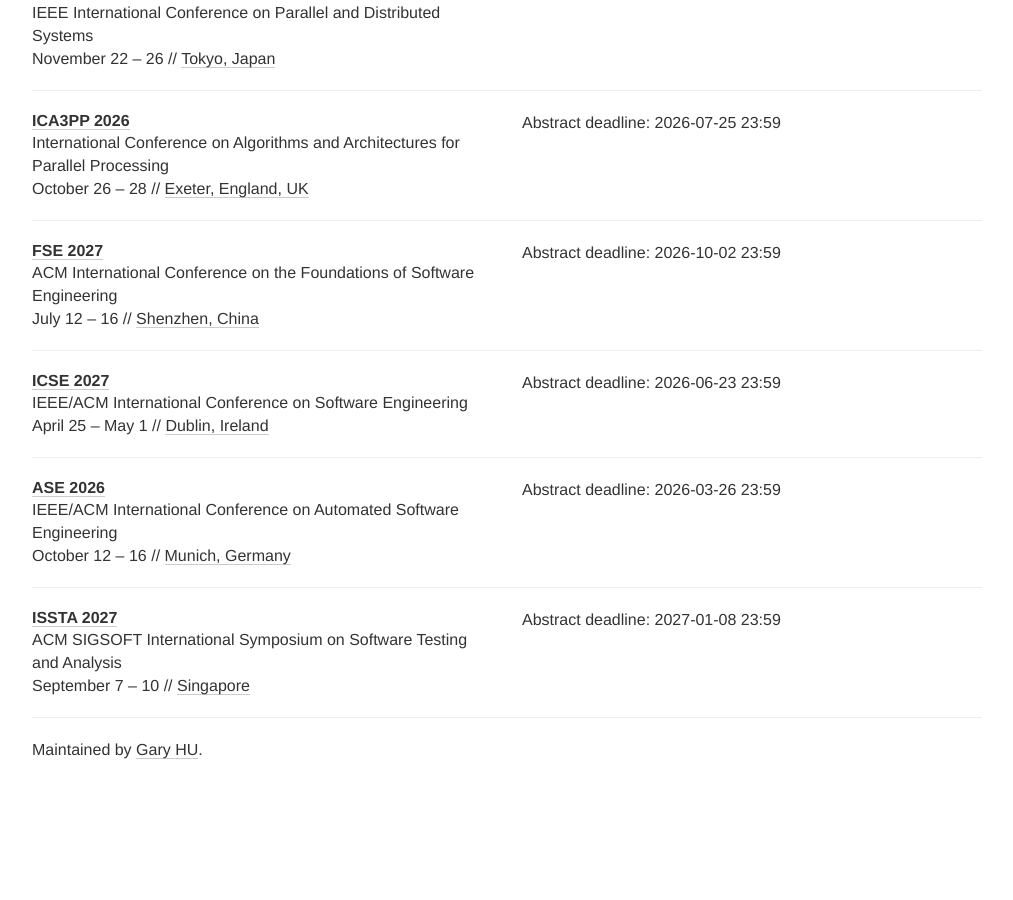
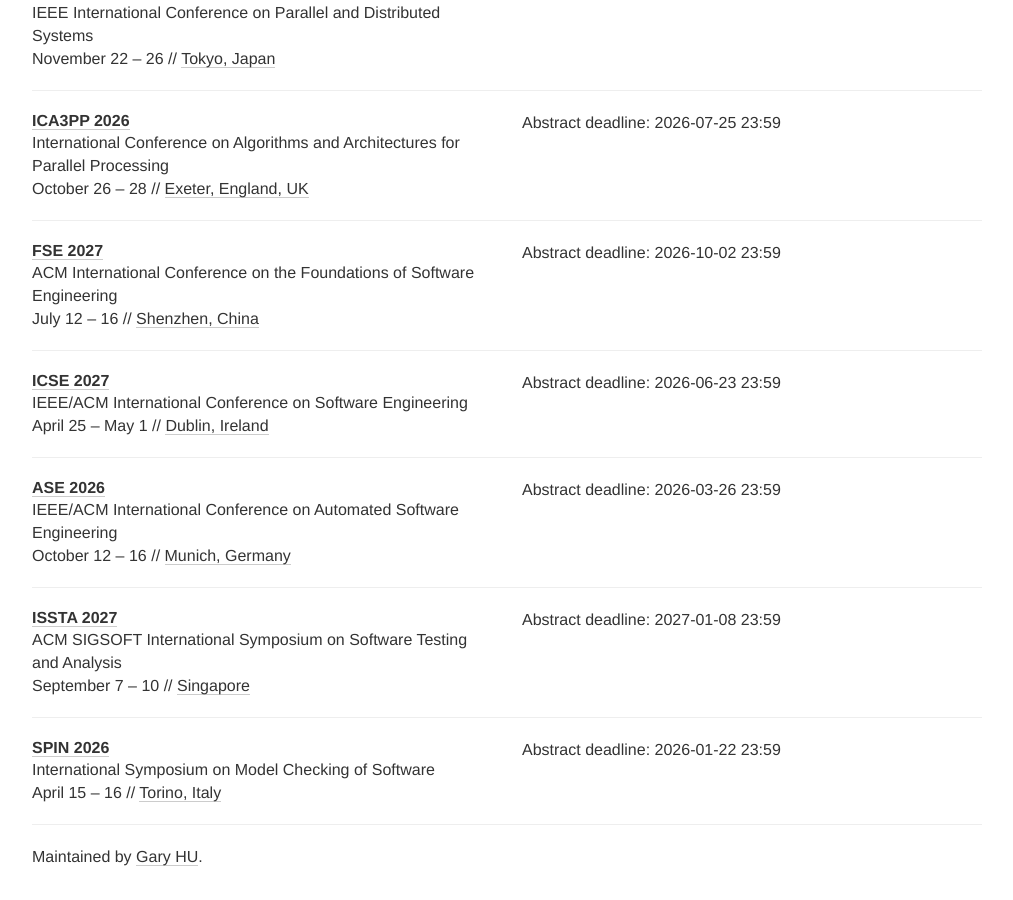
Before and after one commit to Gy-Hu/EDA_FV_conference_deadline, a Jekyll site: the page built from index.html, in a window 1280 px wide and 900 px high, scrolled down 9009 px. Shown: the whole window, without its empty margins (133-1146 px from the left). Built offline with Jekyll 4.4.1, drawn with Linux system fonts in a browser that asks for light colours; nearby versions of some CDN libraries; comment, search, counter and statistics services are not loaded; before the commit the page ends 9802 px from its top, so only the background shows below that.

Commit message:
Add SPIN and classify TASE

```diff
--- a/_data/conferences.yml
+++ b/_data/conferences.yml
@@ -293,7 +293,7 @@
   link: https://tase2026.github.io/index.html
   deadline: ["2026-03-01 23:59"]
   place: Shanghai, China
-  tags: [FV]
+  tags: [FV, SE]
 
 - name: CONCUR
   year: 2026
@@ -735,3 +735,12 @@
   deadline: ["2027-01-08 23:59"]
   place: Singapore
   tags: [SE]
+
+- name: SPIN
+  year: 2026
+  date: "April 15 - 16"
+  description: International Symposium on Model Checking of Software
+  link: https://spin-web.github.io/SPIN2026/
+  deadline: ["2026-01-22 23:59"]
+  place: Torino, Italy
+  tags: [FV, SE]
```
